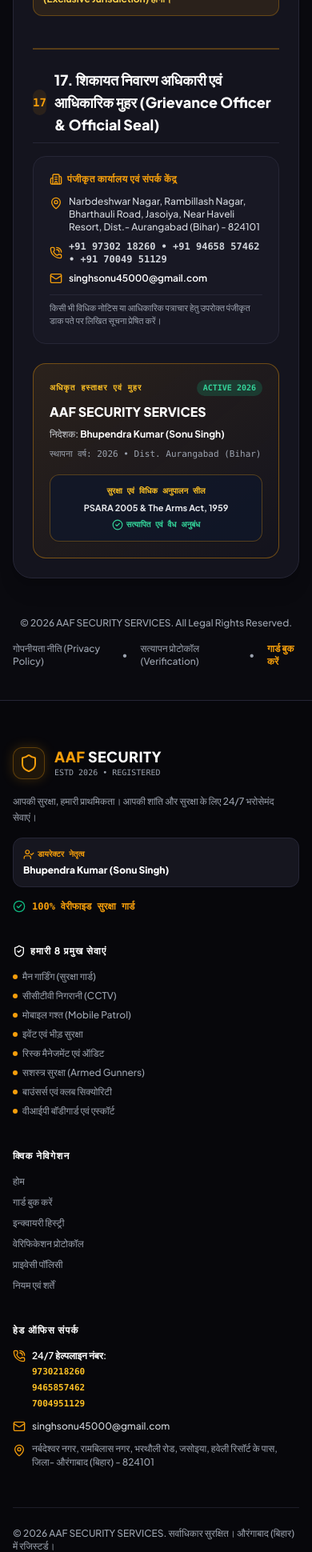
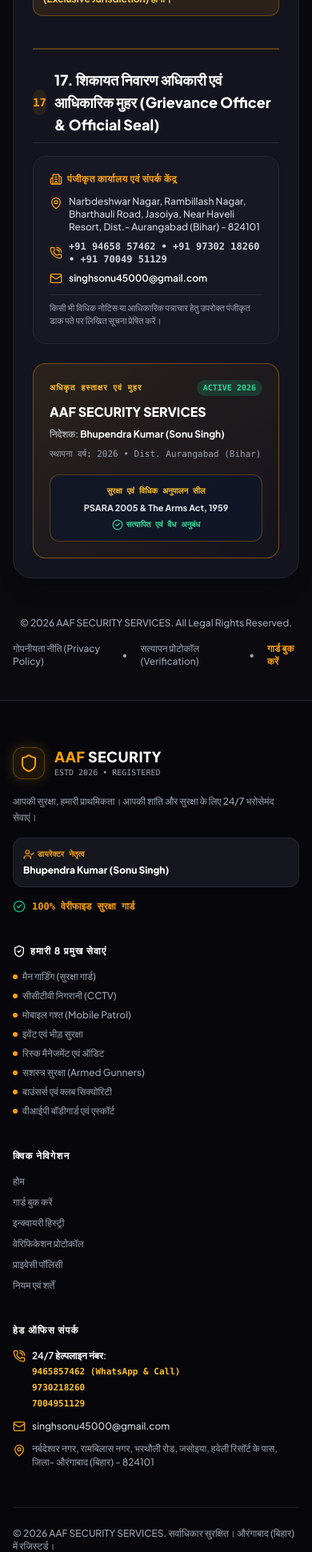
Before and after one commit to affsecurityservices-blip/sjskaoocm-cndnkkm, a Next.js app: page /terms in a window 390 px wide. Shown: the part 7255-9195 px from the top of the page at 80% size. Built offline with nearby package versions, Linux system fonts and the light colour scheme; no server answers; the database is empty.

Commit message:
fix(footer): update contact information to include WhatsApp number and correct phone details

```diff
--- a/components/common/Footer.jsx
+++ b/components/common/Footer.jsx
@@ -148,8 +148,8 @@
                   <span>{t("footer.helplineLabel")}</span>
                 </div>
                 <div className="pl-6 space-y-1 font-mono text-[11px] text-amber-600 dark:text-amber-400 font-bold">
+                  <div><a href="tel:9465857462" className="hover:underline">9465857462 (WhatsApp & Call)</a></div>
                   <div><a href="tel:9730218260" className="hover:underline">9730218260</a></div>
-                  <div><a href="tel:9465857462" className="hover:underline">9465857462</a></div>
                   <div><a href="tel:7004951129" className="hover:underline">7004951129</a></div>
                 </div>
               </li>
--- a/utils/whatsapp.js
+++ b/utils/whatsapp.js
@@ -8,13 +8,13 @@
 export const DIRECTOR_NAME = "Bhupendra Kumar (Sonu Singh)";
 
 export const COMPANY_PHONES = [
+  "+91 94658 57462",
   "+91 97302 18260",
-  "+91 94658 57462",
   "+91 70049 51129"
 ];
 
-export const COMPANY_PHONE = "+91 97302 18260";
-export const COMPANY_WHATSAPP_NUMBER = "919730218260";
+export const COMPANY_PHONE = "+91 94658 57462";
+export const COMPANY_WHATSAPP_NUMBER = "919465857462";
 export const COMPANY_EMAIL = "singhsonu45000@gmail.com";
 export const COMPANY_ADDRESS = "Narbdeshwar Nagar, Rambillash Nagar, Bharthauli Road, Jasoiya, Near Haveli Resort, Dist.- Aurangabad (Bihar) - 824101";
 
@@ -64,7 +64,7 @@
 -----------------------------------
 🏢 *AAF SECURITY SERVICES* (Estd 2026)
 👤 Director: ${DIRECTOR_NAME}
-📞 Contact: 9730218260, 9465857462, 7004951129
+📞 Contact: 9465857462 (WhatsApp), 9730218260, 7004951129
 📍 Aurangabad (Bihar) - 824101
 
 Please confirm operative availability & dispatch protocol!`;
```
